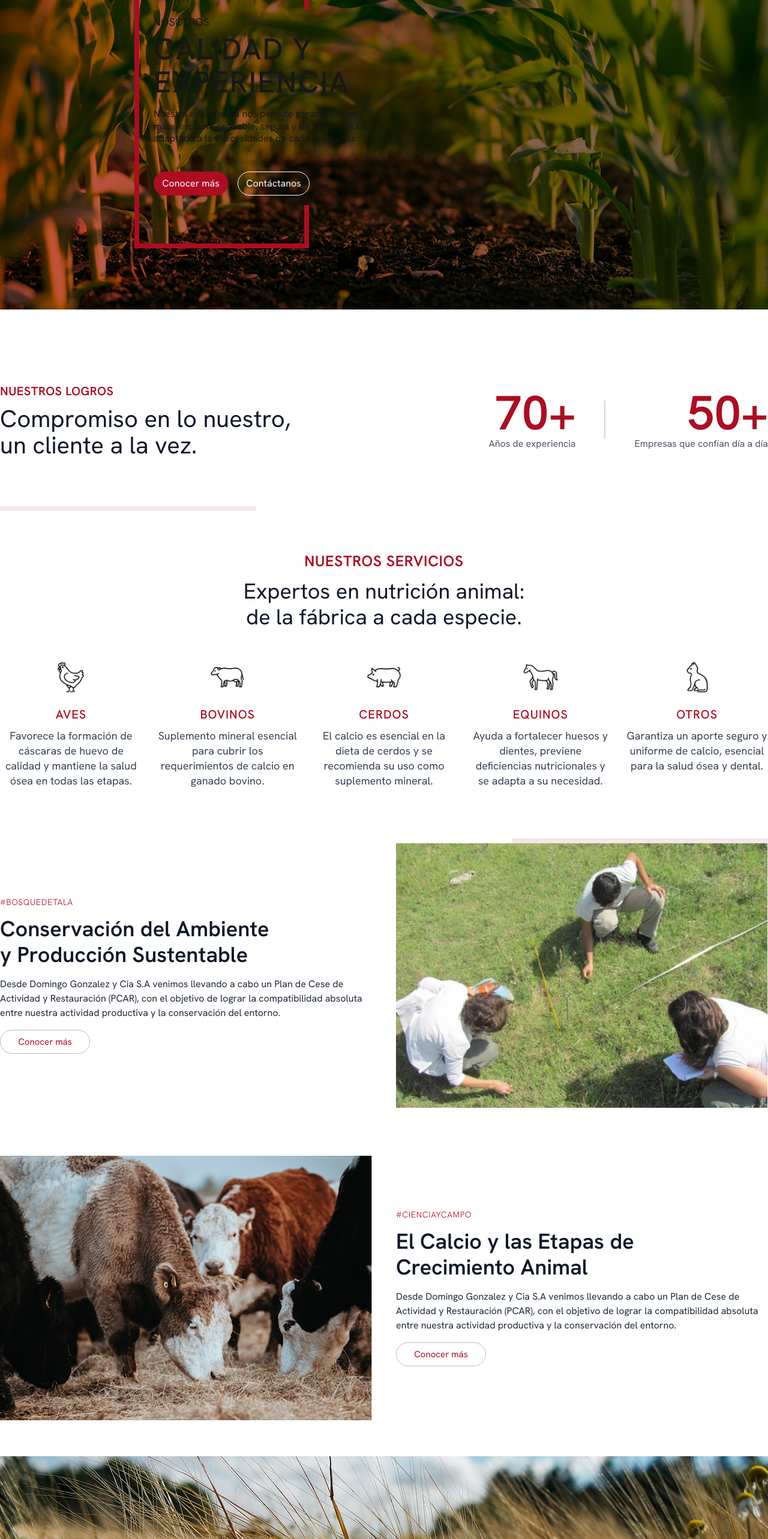
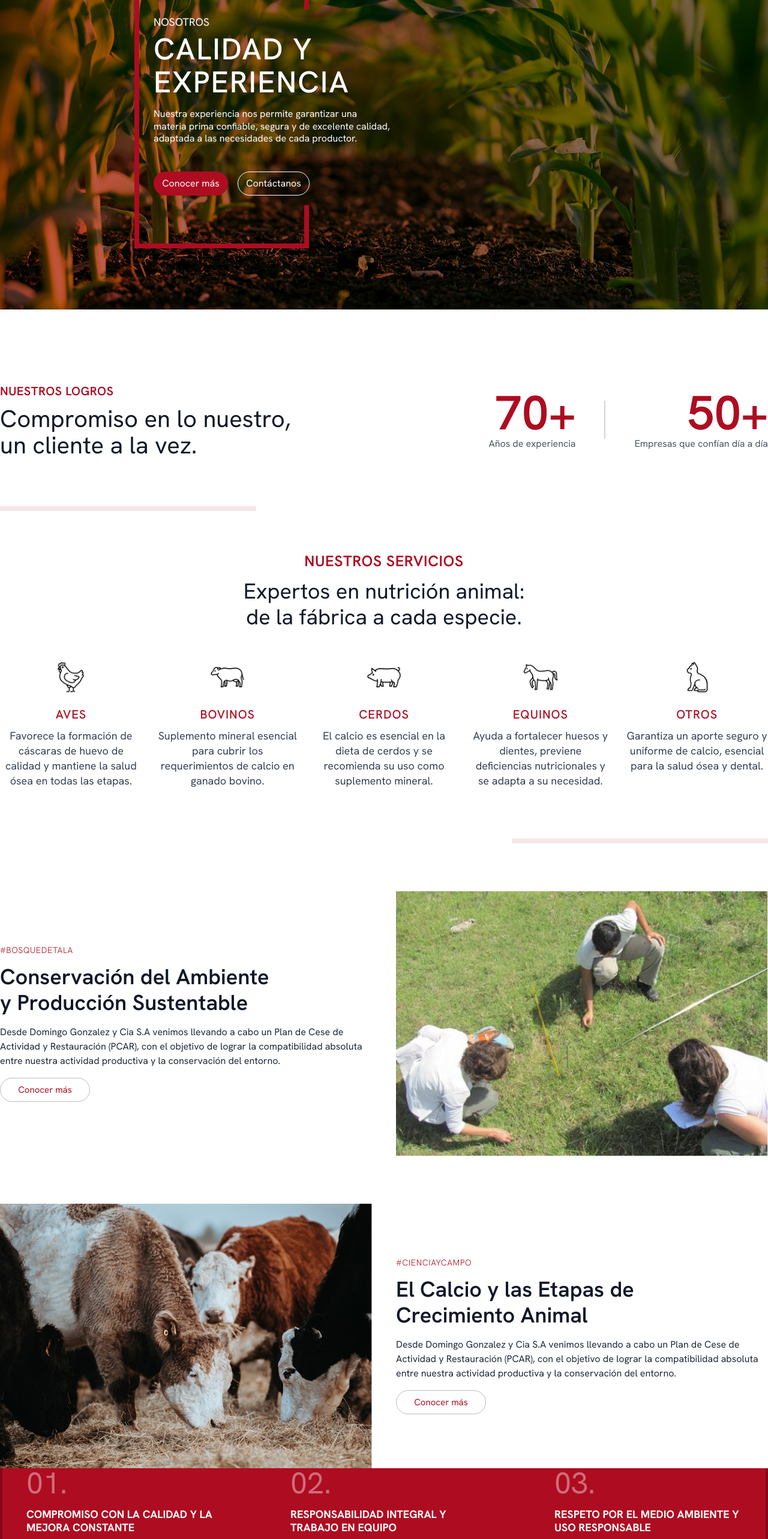
Before and after one commit to juansarachaga/domingogonzalez-cia, a Next.js app: page / in a window 1280 px wide. Shown: the part 234-2800 px from the top of the page at 60% size. Built offline with nearby package versions, Linux system fonts and the light colour scheme.

Commit message:
seccion recuadro rojo resta acomodar estilos

```diff
--- a/app/globals.css
+++ b/app/globals.css
@@ -5,15 +5,7 @@
   --foreground: #171717;
 }
 
-@media (prefers-color-scheme: dark) {
-  :root {
-    --background: #0a0a0a;
-    --foreground: #ededed;
-  }
-}
-
 * {
-  /* margin: 0; */
   padding: 0;
   box-sizing: border-box;
 }
--- a/app/page.js
+++ b/app/page.js
@@ -2,6 +2,7 @@ import Navbar from "../components/Navbar"
 import Hero from "../components/Hero"
 import LogrosYServicios from "../components/LogrosYServicios"
 import CompromisoAmbiental from "../components/CompromisoAmbiental"
+import CompromisoCuadroRojo from "../components/CompromisoCuadroRojo"
 import Contacto from "../components/Contacto"
 import Footer from "../components/Footer"
 
@@ -16,6 +17,7 @@ export default function Home() {
       </main>
       <LogrosYServicios />
       <CompromisoAmbiental />
+      <CompromisoCuadroRojo />
       <Contacto />
       <Footer />
     </>
--- a/components/About.js
+++ b/components/About.js
@@ -10,5 +10,5 @@ export default function About() {
         </p>
       </div>
     </section>
-  );
+  )
 }
--- a/components/CompromisoAmbiental.js
+++ b/components/CompromisoAmbiental.js
@@ -3,20 +3,20 @@ import Image from "next/image"
 
 export default function CompromisoAmbiental() {
   return (
-    <section className="w-full bg-white py-16 ">
-      <div className="max-w-7xl mx-auto px-6 lg:px-12 space-y-20">
+    <section className="w-full bg-white py-16 mt-20">
+      <div className="max-w-7xl mx-auto px-4 sm:px-6 lg:px-12 space-y-20">
 
         {/* --- BLOQUE 1 --- */}
-        <div className="grid grid-cols-1 md:grid-cols-2 items-center gap-10 p-6 md:p-10">
+        <div className="grid grid-cols-1 md:grid-cols-2 items-center gap-10">
           {/* Texto */}
-          <div className="flex flex-col space-y-4">
+          <div className="flex flex-col space-y-4 px-2 sm:px-4">
             <p className="text-[#AE0C21] font-['Hanken_Grotesk'] font-light text-[14px] tracking-[0.05em] leading-[100%] uppercase">
               #BOSQUEDETALA
             </p>
-            <h2 className="text-[28px] md:text-[36px] font-semibold leading-[120%] text-gray-900">
+            <h2 className="text-[26px] md:text-[36px] font-semibold leading-[120%] text-gray-900">
               Conservación del Ambiente <br /> y Producción Sustentable
             </h2>
-            <p className="text-[16px] font-normal text-gray-800 leading-[150%]">
+            <p className="text-[15px] md:text-[16px] font-normal text-gray-800 leading-[150%]">
               Desde Domingo Gonzalez y Cia S.A venimos llevando a cabo un Plan de
               Cese de Actividad y Restauración (PCAR), con el objetivo de lograr la
               compatibilidad absoluta entre nuestra actividad productiva y la
@@ -41,7 +41,7 @@ export default function CompromisoAmbiental() {
         </div>
 
         {/* --- BLOQUE 2 --- */}
-        <div className="grid grid-cols-1 md:grid-cols-2 items-center gap-10 p-6 md:p-10">
+        <div className="grid grid-cols-1 md:grid-cols-2 items-center gap-10">
           {/* Imagen */}
           <div className="relative order-1 md:order-none">
             <div className="absolute -left-3 top-3 w-full h-full bg-[#AE0C21] -z-10"></div>
@@ -55,14 +55,14 @@ export default function CompromisoAmbiental() {
           </div>
 
           {/* Texto */}
-          <div className="flex flex-col space-y-4">
+          <div className="flex flex-col space-y-4 px-2 sm:px-4">
             <p className="text-[#AE0C21] font-['Hanken_Grotesk'] font-light text-[14px] tracking-[0.05em] leading-[100%] uppercase">
               #CIENCIAYCAMPO
             </p>
-            <h2 className="text-[28px] md:text-[36px] font-semibold leading-[120%] text-gray-900">
+            <h2 className="text-[26px] md:text-[36px] font-semibold leading-[120%] text-gray-900">
               El Calcio y las Etapas de <br /> Crecimiento Animal
             </h2>
-            <p className="text-[16px] font-normal text-gray-800 leading-[150%]">
+            <p className="text-[15px] md:text-[16px] font-normal text-gray-800 leading-[150%]">
               Desde Domingo Gonzalez y Cia S.A venimos llevando a cabo un Plan de
               Cese de Actividad y Restauración (PCAR), con el objetivo de lograr la
               compatibilidad absoluta entre nuestra actividad productiva y la
--- /dev/null
+++ b/components/CompromisoCuadroRojo.js
@@ -0,0 +1,50 @@
+"use client"
+
+export default function CompromisoCuadroRojo() {
+  const items = [
+    {
+      numero: "01.",
+      titulo: "COMPROMISO CON LA CALIDAD Y LA MEJORA CONSTANTE",
+      texto: "Nos enfocamos en la calidad como pilar fundamental, mejorándola de forma continua mediante la prevención, el análisis justo y la corrección oportuna de desvíos en los procesos productivos y operativos de la empresa."
+    },
+    {
+      numero: "02.",
+      titulo: "RESPONSABILIDAD INTEGRAL Y TRABAJO EN EQUIPO",
+      texto: "La calidad es una responsabilidad compartida por todas las áreas. Promovemos la colaboración interna y el compromiso colectivo para asegurar productos confiables, alineados con los estándares del sector agroindustrial."
+    },
+    {
+      numero: "03.",
+      titulo: "RESPETO POR EL MEDIO AMBIENTE Y USO RESPONSABLE",
+      texto: "Trabajamos de forma sostenible, haciendo un uso racional de los recursos naturales y previniendo la contaminación. Cumplimos los requisitos legales y buscamos la satisfacción plena de nuestros clientes, productores y aliados estratégicos."
+    }
+  ]
+
+  return (
+    <section className="w-full bg-[#AE0C21] py-16">
+      <div className="max-w-7xl mx-auto px-6 lg:px-12">
+
+        {/* Grid con bordes laterales solo en desktop */}
+        <div className="grid grid-cols-1 md:grid-cols-3 gap-12 md:border-l-[4px] md:border-r-[4px] border-[#850818]">
+
+          {items.map((item, i) => (
+            <div key={i} className="text-white flex flex-col space-y-4 px-4 md:px-8 mr-10 ml-10">
+              {/* Número */}
+              <span className="font-['Hanken_Grotesk'] font-normal text-[50px] leading-[100%] text-white/40">
+                {item.numero}
+              </span>
+              {/* Título */}
+              <h3 className="font-['Hanken_Grotesk'] font-bold text-[18px] leading-[120%] uppercase text-white">
+                {item.titulo}
+              </h3>
+              {/* Texto */}
+              <p className="font-['Hanken_Grotesk'] font-normal text-[14px] leading-[150%] text-white">
+                {item.texto}
+              </p>
+            </div>
+          ))}
+
+        </div>
+      </div>
+    </section>
+  )
+}
--- a/components/Footer.js
+++ b/components/Footer.js
@@ -80,7 +80,7 @@ export default function Footer() {
       {/* Línea inferior */}
       <div className="border-t border-gray-200 py-6">
         <div className="max-w-7xl mx-auto px-6 lg:px-12 flex flex-col md:flex-row justify-between items-center text-[13px] md:text-[15px] text-gray-500 text-center">
-          <p className="mb-3 md:mb-5 mt-5">Todos los derechos reservados 2025.</p>
+          <p className="mb-3 md:mb-10">Todos los derechos reservados 2025.</p>
           <div className="flex flex-col sm:flex-row gap-2 sm:gap-4 justify-center">
             <a href="#privacidad" className="hover:text-red-700 transition">Políticas de Privacidad</a>
             <span className="hidden sm:block">-</span>
--- a/components/Hero.js
+++ b/components/Hero.js
@@ -18,25 +18,24 @@ export default function Hero() {
 
           {/* Borde en forma de "U" con patitas derechas */}
           <div className="pointer-events-none absolute -top-8 -left-8 z-0 w-[calc(100%+32px)] h-[calc(100%+32px)]">
-            {/* Línea izquierda (larga) */} <div className="absolute left-0 top-0 h-full w-0 border-l-8 border-[#AE0C21]" />
-            {/* Línea superior (mitad de ancho) */} <div className="absolute left-0 top-0 w-[52%] h-0 border-t-8 border-[#AE0C21]" />
-            {/* Línea inferior (mitad de ancho) */} <div className="absolute left-0 bottom-0 w-[52%] h-0 border-b-8 border-[#AE0C21]" />
-            {/* Patita derecha arriba */} <div className="absolute top-0 left-[52%] h-20 w-0 border-r-8 border-[#AE0C21]" />
-            {/* Patita derecha abajo */} <div className="absolute bottom-0 left-[52%] h-18 w-0 border-r-8 border-[#AE0C21]" />
+            <div className="absolute left-0 top-0 h-full w-0 border-l-8 border-[#AE0C21]" />
+            <div className="absolute left-0 top-0 w-[52%] h-0 border-t-8 border-[#AE0C21]" />
+            <div className="absolute left-0 bottom-0 w-[52%] h-0 border-b-8 border-[#AE0C21]" />
+            <div className="absolute top-0 left-[52%] h-20 w-0 border-r-8 border-[#AE0C21]" />
+            <div className="absolute bottom-0 left-[52%] h-18 w-0 border-r-8 border-[#AE0C21]" />
           </div>
 
-
           {/* Texto */}
-          <span className="font-normal text-[18px] leading-[1] tracking-[0%] mt-15 mb-2 z-10">
+          <span className="font-normal text-[18px] leading-[1] tracking-[0%] mt-15 mb-2 z-10 text-white">
             NOSOTROS
           </span>
-          <h2 className="font-medium text-[50px] leading-[55px] tracking-[0.04em] mb-4 z-10">
+          <h2 className="font-medium text-[50px] leading-[55px] tracking-[0.04em] mb-4 z-10 text-white">
             CALIDAD Y
             <br />
             EXPERIENCIA
           </h2>
           <div className="w-[90vw] max-w-[520px] z-10">
-            <p className="font-normal text-[16px] leading-[1.3] tracking-[0%] mb-6">
+            <p className="font-normal text-[16px] leading-[1.3] tracking-[0%] mb-6 text-white">
               <span className="block">
                 Nuestra experiencia nos permite garantizar una
               </span>
```
